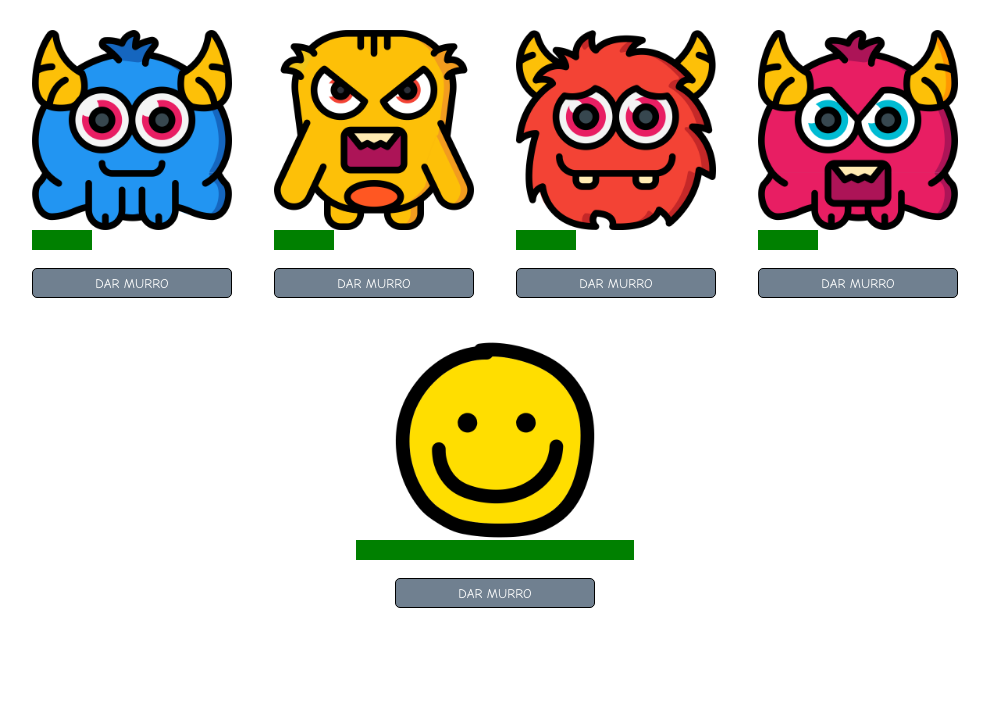
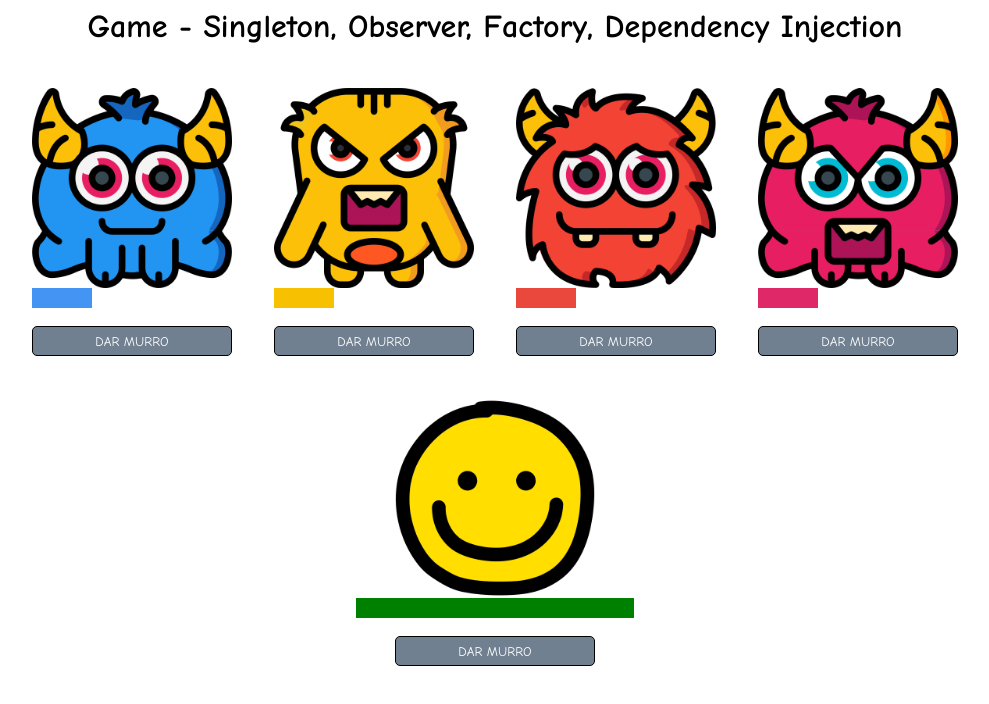
Before and after one commit to JoseArthurAlmeida/jogo-pp, a plain HTML site: page game.html in a window 1280 px wide. Shown: the whole page, without its empty margins (145-1134 px from the left). Drawn offline with Linux system fonts and the light colour scheme.

Commit message:
Adiciona padrão fábrica com a criação de monstros

```diff
--- a/css/game.css
+++ b/css/game.css
@@ -1,18 +1,18 @@
 .green {
-    width:30%;
-    height:20px;
+	width: 30%;
+	height: 20px;
 	background-color: green;
 }
 
 .yellow {
-    width:30%;
-    height:20px;
+	width: 30%;
+	height: 20px;
 	background-color: yellow;
 }
 
 .red {
-    width:30%;
-    height:20px;
+	width: 30%;
+	height: 20px;
 	background-color: red;
 }
 
@@ -21,8 +21,8 @@ img {
 }
 
 button {
-    width:200px;
-    height:30px;
+	width: 200px;
+	height: 30px;
 	border-radius: 5px;
 	border: 1px solid black;
 	background-color: slategrey;
@@ -43,3 +43,30 @@ button:active {
 td {
 	padding: 20px;
 }
+
+.blue {
+	width: 30%;
+	height: 20px;
+	background-color: #4495f3;
+}
+
+.yellow-monster {
+	width: 30%;
+	height: 20px;
+	background-color: #f7c000;
+}
+.orange-monster {
+	width: 30%;
+	height: 20px;
+	background-color: #ea483c;
+}
+.pink-monster {
+	width: 30%;
+	height: 20px;
+	background-color: #df2867;
+}
+
+#title {
+	font-family: "Comic Sans MS";
+	text-align: center;
+}
--- a/game.html
+++ b/game.html
@@ -1,39 +1,40 @@
 <html>
 	<head>
-		<title>Game Singleton Observer</title>
+		<title>Game - Padrões de Projeto</title>
 		<meta charset="utf-8" />
 		<meta name="viewport" content="width=device-width, initial-scale=1" />
 		<link rel="stylesheet" href="./css/game.css" />
 	</head>
 
 	<body>
+		<h1 id="title">Game - Singleton, Observer, Factory, Dependency Injection</h1>
 		<center>
 			<table>
 				<tbody>
 					<tr>
 						<td>
-							<img id="player-face" src="./img/monster1.png" />
-							<div id="life-bar" class="green"></div>
+							<img id="enemy-face-1" src="./img/monster1.png" />
+							<div id="enemy-life-bar-1" class="green"></div>
 							<br />
-							<button id="btHit">DAR MURRO</button>
+							<button id="button-hit-1">DAR MURRO</button>
 						</td>
 						<td>
-							<img id="player-face" src="./img/monster2.png" />
-							<div id="life-bar" class="green"></div>
+							<img id="enemy-face-2" src="./img/monster2.png" />
+							<div id="enemy-life-bar-2" class="green"></div>
 							<br />
-							<button id="btHit">DAR MURRO</button>
+							<button id="button-hit-2">DAR MURRO</button>
 						</td>
 						<td>
-							<img id="player-face" src="./img/monster3.png" />
-							<div id="life-bar" class="green"></div>
+							<img id="enemy-face-3" src="./img/monster3.png" />
+							<div id="enemy-life-bar-3" class="green"></div>
 							<br />
-							<button id="btHit">DAR MURRO</button>
+							<button id="button-hit-3">DAR MURRO</button>
 						</td>
 						<td>
-							<img id="player-face" src="./img/monster4.png" />
-							<div id="life-bar" class="green"></div>
+							<img id="enemy-face-4" src="./img/monster4.png" />
+							<div id="enemy-life-bar-4" class="green"></div>
 							<br />
-							<button id="btHit">DAR MURRO</button>
+							<button id="button-hit-4">DAR MURRO</button>
 						</td>
 					</tr>
 					<tr>
@@ -42,7 +43,7 @@
 								<img id="player-face" src="./img/happy.png" />
 								<div id="life-bar" class="green"></div>
 								<br />
-								<button id="btHit">DAR MURRO</button>
+								<button id="button-hit">DAR MURRO</button>
 							</center>
 						</td>
 					</tr>
@@ -53,7 +54,9 @@
 		<script src="js/SoundManager.js"></script>
 		<script src="js/InterfaceManager.js"></script>
 		<script src="js/Notification.js"></script>
+		<script src="js/Monster.js"></script>
+		<script src="js/MonsterFabric.js"></script>
+		<script src="js/Game.js"></script>
 		<script src="js/app.js"></script>
-		<script src="js/Game.js"></script>
 	</body>
 </html>
--- a/js/Game.js
+++ b/js/Game.js
@@ -1,5 +1,15 @@
 class Game {
     static mySelf;
+
+    #monsterSlot1 = document.getElementById("enemy-face-1");
+    #monsterSlot2 = document.getElementById("enemy-face-2");
+    #monsterSlot3 = document.getElementById("enemy-face-3");
+    #monsterSlot4 = document.getElementById("enemy-face-4");
+
+    #monsterLifeBar1 = document.getElementById("enemy-life-bar-1");
+    #monsterLifeBar2 = document.getElementById("enemy-life-bar-2");
+    #monsterLifeBar3 = document.getElementById("enemy-life-bar-3");
+    #monsterLifeBar4 = document.getElementById("enemy-life-bar-4");
 
     constructor() {
         let lifeBarDependency = document.getElementById("life-bar");
@@ -24,4 +34,38 @@ class Game {
     attackPlayer(damage) {
         Player.Instance().takeDamage(damage);
     }
+
+    showMonsters() {
+        let monsterFabric = new MonsterFabric();
+        this.configureMonsterSlot(1, monsterFabric.createMonsterType1("Boris", 100));
+        this.configureMonsterSlot(2, monsterFabric.createMonsterType2("Sonso", 200));
+        this.configureMonsterSlot(3, monsterFabric.createMonsterType3("Bin", 300));
+        this.configureMonsterSlot(4, monsterFabric.createMonsterType4("Borrado", 400));
+    }
+
+    configureMonsterSlot(slotNumber, monster) {
+        switch (slotNumber) {
+            case 1:
+                this.#monsterSlot1.src = monster.image;
+                this.#monsterSlot1.title = monster.name;
+                this.#monsterLifeBar1.className = monster.color;
+                break;
+            case 2:
+                this.#monsterSlot2.src = monster.image;
+                this.#monsterSlot2.title = monster.name;
+                this.#monsterLifeBar2.className = monster.color;
+
+                break;
+            case 3:
+                this.#monsterSlot3.src = monster.image;
+                this.#monsterSlot3.title = monster.name;
+                this.#monsterLifeBar3.className = monster.color;
+                break;
+            case 4:
+                this.#monsterSlot4.src = monster.image;
+                this.#monsterSlot4.title = monster.name;
+                this.#monsterLifeBar4.className = monster.color;
+                break;
+        }
+    }
 }
--- /dev/null
+++ b/js/Monster.js
@@ -0,0 +1,8 @@
+class Monster {
+	constructor(name, life, color, image) {
+		this.name = name;
+		this.life = life;
+		this.color = color;
+		this.image = image;
+	}
+}
--- /dev/null
+++ b/js/MonsterFabric.js
@@ -0,0 +1,17 @@
+class MonsterFabric {
+    createMonsterType1(name, life) {
+        return new Monster(name, life, "blue", "./img/monster1.png");
+    }
+
+    createMonsterType2(name, life) {
+        return new Monster(name, life, "yellow-monster", "./img/monster2.png");
+    }
+
+    createMonsterType3(name, life) {
+        return new Monster(name, life, "orange-monster", "./img/monster3.png");
+    }
+
+    createMonsterType4(name, life) {
+        return new Monster(name, life, "pink-monster", "./img/monster4.png");
+    }
+}
--- a/js/app.js
+++ b/js/app.js
@@ -1,5 +1,7 @@
-let btHit = document.getElementById("btHit");
+let buttonHit = document.getElementById("button-hit");
 
-btHit.onclick = function () {
+buttonHit.onclick = function () {
 	Game.Instance().attackPlayer(10);
 };
+
+Game.Instance().showMonsters();
```
Lines whose indentation alone changed are shown as unchanged.
